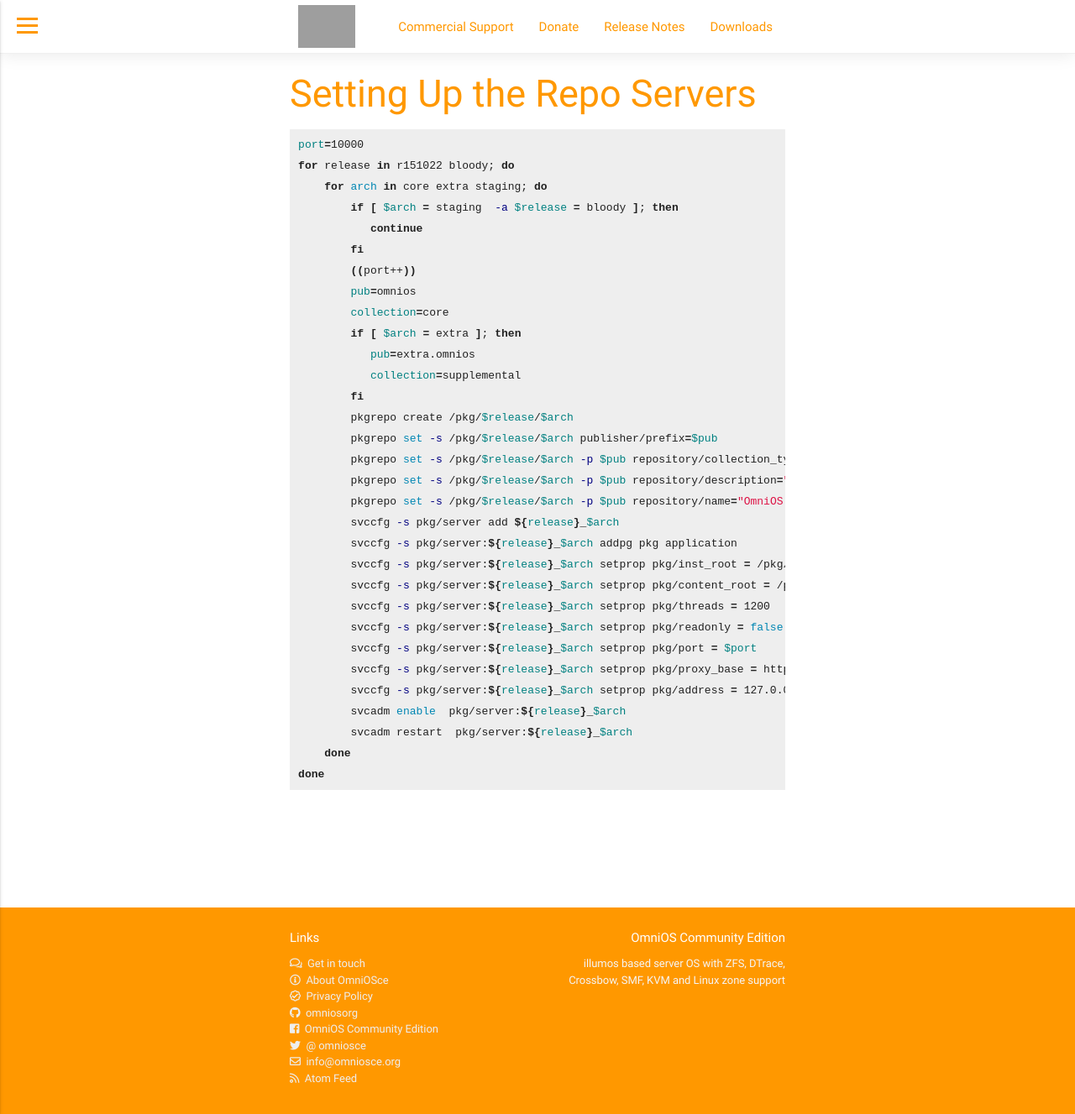
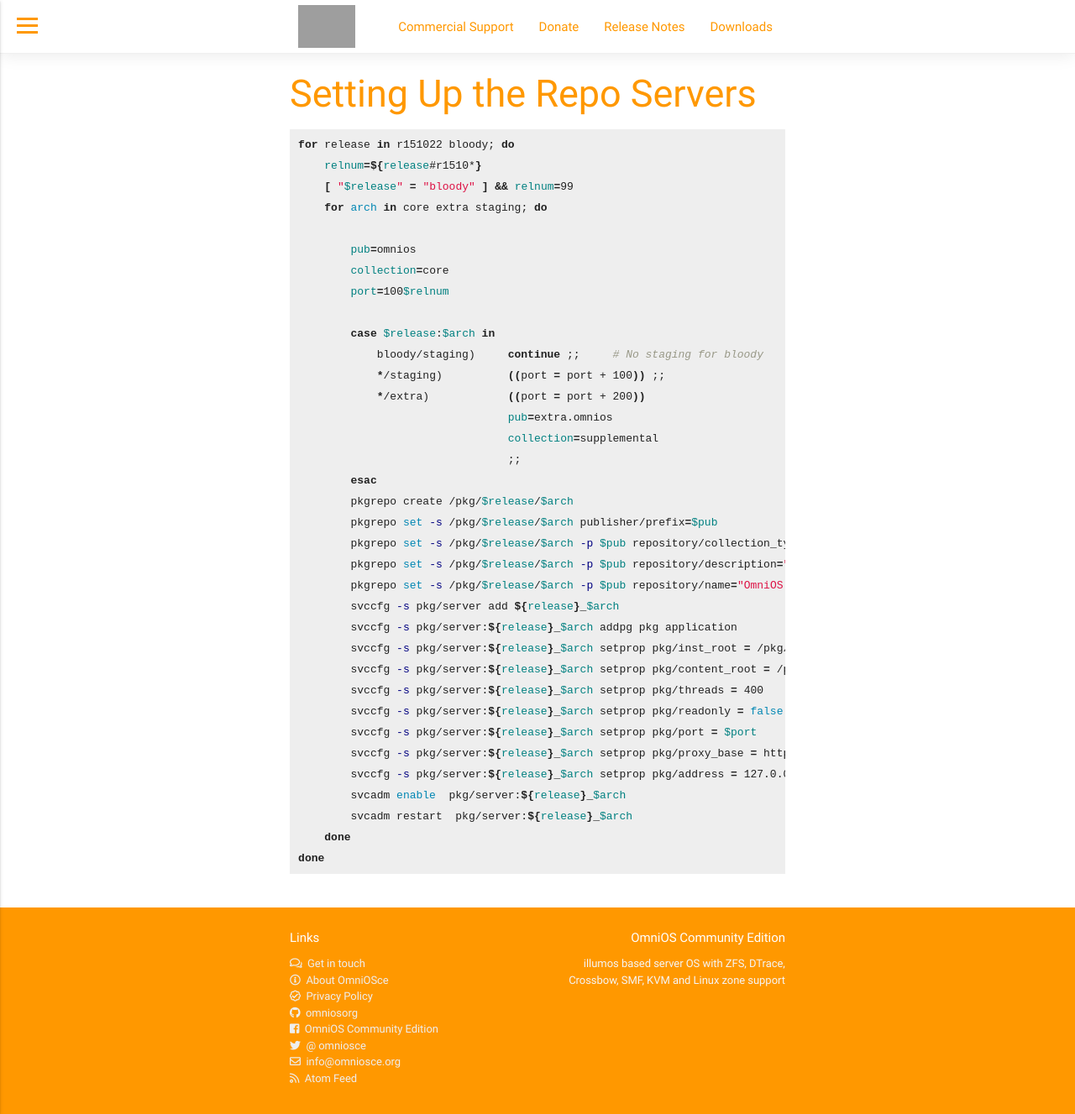
Before and after one commit to omniosorg/omniosorg.github.io, a Jekyll site: the page built from _docs/makingof/setuprepo.md, in a window 1280 px wide and 1327 px high. Shown: the whole window at 84% size. Built offline with Jekyll 4.4.1, drawn with Linux system fonts in a browser that asks for light colours; grey boxes are pictures that could not be loaded.

Commit message:
Adjust for new repo port layout and reduced threads

````diff
--- a/_docs/makingof/setuprepo.md
+++ b/_docs/makingof/setuprepo.md
@@ -7,19 +7,23 @@ show_in_sidebar: true
 # Setting Up the Repo Servers
 
 ```bash
-port=10000
 for release in r151022 bloody; do
+    relnum=${release#r1510*}
+    [ "$release" = "bloody" ] && relnum=99
     for arch in core extra staging; do
-        if [ $arch = staging  -a $release = bloody ]; then
-           continue
-        fi
-        ((port++))
+
         pub=omnios
         collection=core
-        if [ $arch = extra ]; then
-           pub=extra.omnios
-           collection=supplemental
-        fi
+        port=100$relnum
+
+        case $release:$arch in
+            bloody/staging)	continue ;;	# No staging for bloody
+	    */staging)		((port = port + 100)) ;;
+	    */extra)		((port = port + 200))
+				pub=extra.omnios
+				collection=supplemental
+				;;
+        esac
 	pkgrepo create /pkg/$release/$arch
 	pkgrepo set -s /pkg/$release/$arch publisher/prefix=$pub
 	pkgrepo set -s /pkg/$release/$arch -p $pub repository/collection_type=$collection
@@ -29,7 +33,7 @@ for release in r151022 bloody; do
 	svccfg -s pkg/server:${release}_$arch addpg pkg application
 	svccfg -s pkg/server:${release}_$arch setprop pkg/inst_root = /pkg/$release/$arch
 	svccfg -s pkg/server:${release}_$arch setprop pkg/content_root = /pkg/content_root
-	svccfg -s pkg/server:${release}_$arch setprop pkg/threads = 1200
+	svccfg -s pkg/server:${release}_$arch setprop pkg/threads = 400
 	svccfg -s pkg/server:${release}_$arch setprop pkg/readonly = false
 	svccfg -s pkg/server:${release}_$arch setprop pkg/port = $port
 	svccfg -s pkg/server:${release}_$arch setprop pkg/proxy_base = https://pkg.omniosce.org/$release/$arch
````
Also changed, not shown: _docs/makingof/nginxconfig.md (+23 -23 lines).
